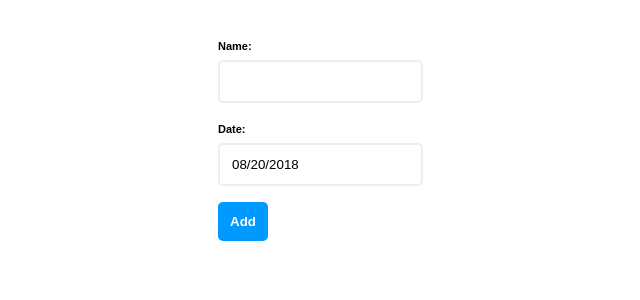
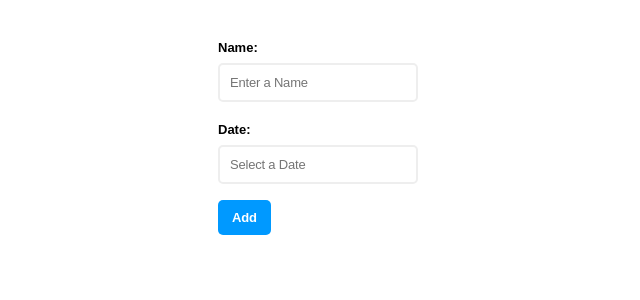
Before and after one commit to dannymcclain/until, a React (Create React App) app: page / in a window 1280 px wide. Shown: the top 300 px of the page, without its empty margins (182-822 px from the left). Built offline with nearby package versions, Linux system fonts and the light colour scheme.

Commit message:
editing little details

```diff
--- a/src/App.css
+++ b/src/App.css
@@ -16,16 +16,19 @@ label {
   display: block;
   font-weight: bold;
   margin: 20px 0 0;
-  font-size: 11px;
+  font-size: 13px;
 }
 
 input {
   display: block;
-  padding: 12px;
+  padding: 10px;
   margin: 8px 0;
   box-sizing: border-box;
   border-radius: 5px;
   outline: none;
+  font-size: 13px;
+  font-weight: 400;
+  letter-spacing: -0.2px;
 }
 
 input[type=text]{
@@ -36,6 +39,7 @@ input[type=text]{
 input[type=submit]{
   background: #0099ff;
   color: #fff;
+  padding: 10px 14px;
   font-weight: bold;
   border: none;
   cursor: pointer;
@@ -49,4 +53,24 @@ input[type=text]:focus {
   border-color: #0099ff;
 }
 
-/* .untilCal {} */
+.untilCal {
+  border: none;
+  border-radius: 5px;
+  box-shadow: 0 8px 20px 0 rgba(0,0,0,0.20);
+}
+
+.untilCal .react-datepicker__triangle {
+  border-bottom: none;
+  border-top: none;
+  display: none;
+}
+
+.untilCal .react-datepicker__header {
+  text-align: center;
+  background-color: #f0f0f0;
+  border-bottom: none;
+  border-top-left-radius: 0.3rem;
+  border-top-right-radius: 0.3rem;
+  padding-top: 8px;
+  position: relative;
+}
--- a/src/App.js
+++ b/src/App.js
@@ -9,7 +9,7 @@ class App extends React.Component {
     super(props);
     this.state = {
       value: '',
-      selectedDate: moment(),
+      selectedDate: null,
       myDates: []
     };
     this.handleDateChange = this.handleDateChange.bind(this);
@@ -31,14 +31,14 @@ class App extends React.Component {
     event.preventDefault();
     const myDateList = {
       name: this.state.value,
-      date: this.state.selectedDate.format("MMM Do YY"),
+      date: this.state.selectedDate.format("MMM D"),
       daysUntil: Math.round(this.state.selectedDate.diff(moment(), 'days', true))
     }
     this.setState({
-      myDates: [...this.state.myDates, myDateList]
+      myDates: [...this.state.myDates, myDateList],
+      value: '',
+      selectedDate: null
     });
-    // console.log(myDateList);
-    console.log(this.state.myDates);
   }
 
   render() {
@@ -51,17 +51,24 @@ class App extends React.Component {
           type="text"
           value={this.state.value}
           onChange={this.handleNameChange}
+          placeholder="Enter a Name"
           />
         <label>Date:</label>
 
         <DatePicker
           selected={this.state.selectedDate}
           onChange={this.handleDateChange}
-          placeholderText="Date"
+          placeholderText="Select a Date"
           calendarClassName="untilCal"
+          dateFormat="MMM D"
         />
         <input type="submit" value="Add" />
 
+        <div className="event-list">
+          {this.state.myDates.map((event, index) => (
+              <p key={event.name}>{event.name} {event.date} {event.daysUntil}</p>
+          ))}
+        </div>
       </form>
       </div>
     );
```
